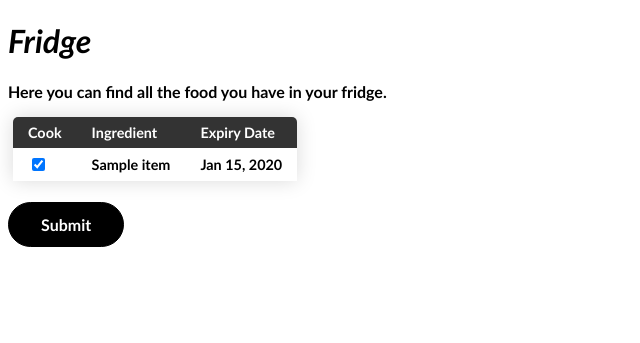
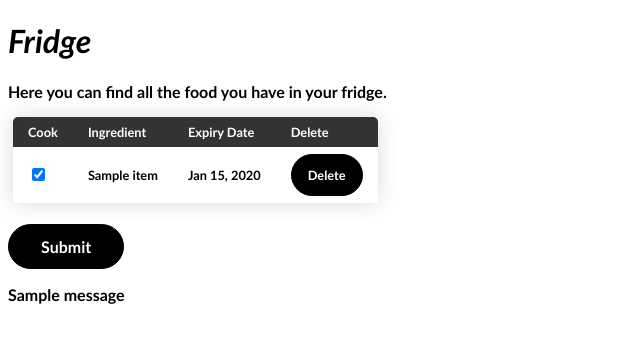
Before and after one commit to Yarik-Popov/receipt-generator, a Flask app: page /fridge in a window 1280 px wide. Shown: the part 88-431 px from the top of the page, without its empty margins (0-640 px from the left). Run offline with Flask 3, Linux system fonts and the light colour scheme; tables that the repository leaves empty hold one stand-in row (values such as "Sample post"); one stand-in notice (Sample message) is shown.

Commit message:
William/delete (#14)
* Finish delete

* fix >> issue and fix the wrong place where the deletion message shows up

```diff
--- a/app.py
+++ b/app.py
@@ -1,12 +1,11 @@
 # Local imports
 from base import app, db
 from models import User, FridgeItem, get_all_fridge_items
+from datetime import datetime
 from recipe import get_recipes, get_image
 
 # 3rd party imports
-from flask import request, render_template, redirect, flash
-
-from datetime import datetime
+from flask import url_for, request, render_template, redirect, flash
 
 # Create the database
 with app.app_context():
@@ -26,12 +25,13 @@ def fridge():
         image_url = get_image(recipe)
         return render_template('recipe.html', recipe=recipe, image_url=image_url)
 
+
 @app.route('/')
 def starter():
     return render_template('index.html')
 
 
-@app.route('/add-item')
+@app.route('/add_item')
 def add_item():
     return render_template('add.html')
 
@@ -49,7 +49,19 @@ def submit():
     db.session.add(new_item)
     db.session.commit()
     flash('New ingredient added successfully!')
-    return redirect('/add-item')
+    return redirect('/add_item')
+
+@app.route('/delete_item/<int:item_id>', methods=['POST'])
+def delete_item(item_id):
+    item_to_delete = FridgeItem.query.get(item_id)
+    if item_to_delete:
+        db.session.delete(item_to_delete)
+        db.session.commit()
+        flash("Ingredient deleted successfully!")
+    else :
+        flash("Looks like you tried to delete nothing...")
+    return redirect(url_for('fridge'))
+
 
 
 if __name__ == '__main__':
--- a/static/fridge.css
+++ b/static/fridge.css
@@ -3,7 +3,7 @@
 .content-table {
     border-collapse: collapse;
     margin: 5px;
-    font-size: 0.9em;
+    font-size: 0.8em;
     min-width: 200px;
     border-radius: 5px 5px 0 0;
     overflow:hidden;
@@ -40,6 +40,19 @@
     color: #009879;
 }
 
+.delete {
+    padding: 0.75rem 1rem;
+    font-size: 0.8rem;
+    border: 1px solid black;
+    border-radius: 2px;
+    color: white;
+    background-color: black;
+    cursor: pointer;
+    border-radius: 30px;
+    transition: background-color 0.35s,
+    color 0.35s;
+}
+
 .submit {
     margin-top: 1rem;
     padding: 0.75rem 2rem;
--- a/templates/fridge.html
+++ b/templates/fridge.html
@@ -9,13 +9,13 @@
 {% block content %}
     <h1>Fridge</h1>
     <p>Here you can find all the food you have in your fridge.</p>
-    <form method="post" action="#">
         <table class="content-table">
             <thread>
                 <tr class="headder">
                     <th>Cook</th>
                     <th>Ingredient</th>
                     <th>Expiry Date</th>
+                    <th>Delete</th>
                 </tr>
             </thread>
             <tbody>
@@ -24,12 +24,23 @@
                         <td><input type="checkbox" name="items" id="{{item.id}}" value="{{item.name}}" checked></td>
                         <td><label for="{{item.id}}"> {{item.name}}</label> </td>
                         <td>{{item.expiry_date.strftime("%b %d, %Y")}}</td>
+                        <td>
+                            <form action="{{ url_for('delete_item', item_id=item.id) }}" method="POST">
+                                <input class="delete" type="submit" value="Delete">
+                            </form>
+                            </td>
                     </tr>
                     {% endfor %}
 
                 </tbody>
             </table>
         <input class="submit" type="submit" value="Submit">
-    </form>
+        {% with messages = get_flashed_messages() %}
+        {% if messages %}
+            {% for message in messages %}
+                <p>{{ message }}</p>
+            {% endfor %}
+        {% endif %}
+    {% endwith %}
 
 {% endblock %}
```
